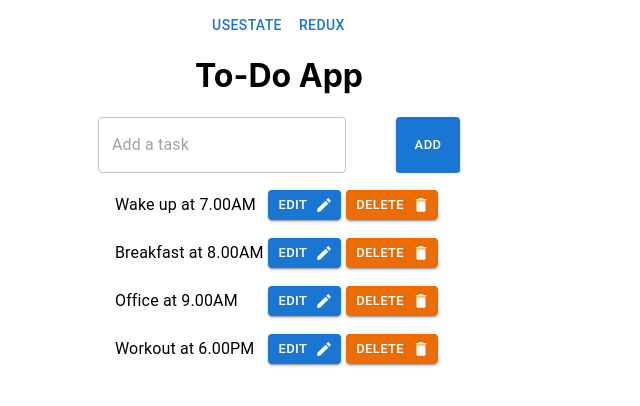
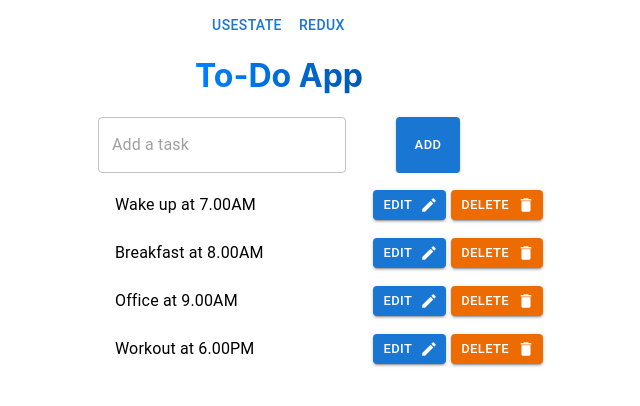
Before and after one commit to sp2728/test-app, a React (Create React App) app: page / in a window 1280 px wide. Shown: the top 406 px of the page, without its empty margins (361-1001 px from the left). Built offline with nearby package versions, Linux system fonts and the light colour scheme.

Commit message:
minior css changes

```diff
--- a/src/App.css
+++ b/src/App.css
@@ -36,3 +36,10 @@
     transform: rotate(360deg);
   }
 }
+
+.todo {
+  background: #007fff;
+  background: linear-gradient(to right, #007fff 4%, #0059b2 100%);
+  -webkit-background-clip: text;
+  -webkit-text-fill-color: transparent;
+}
--- a/src/App.js
+++ b/src/App.js
@@ -19,7 +19,10 @@ function App() {
           <Button>useState</Button>
           <Button>redux</Button>
         </div>
-        <h1 style={{ textAlign: "center" }}> To-Do App</h1>
+        <h1 class="todo" style={{ textAlign: "center" }}>
+          {" "}
+          To-Do App
+        </h1>
       </div>
       <div style={{ textAlign: "center" }}>
         <Todo />
--- a/src/todo.js
+++ b/src/todo.js
@@ -103,7 +103,11 @@ const Todo = () => {
                 item && (
                   <ListItem
                     key={index}
-                    style={{ display: "flex", justifyContent: "center" }}
+                    style={{
+                      display: "flex",
+                      justifyContent: "space-between",
+                      width: "465px",
+                    }}
                   >
                     {editStatus && indexValue === index ? (
                       <TextField
@@ -154,7 +158,11 @@ const Todo = () => {
                       </span>
                     )}
                     {editStatus && indexValue === index && (
-                      <span>
+                      <span
+                        style={{
+                          marginRight: "25px",
+                        }}
+                      >
                         <Button
                           xs={4}
                           size="small"
```
Also changed, not shown: src/index.js (+6 -6 lines).
